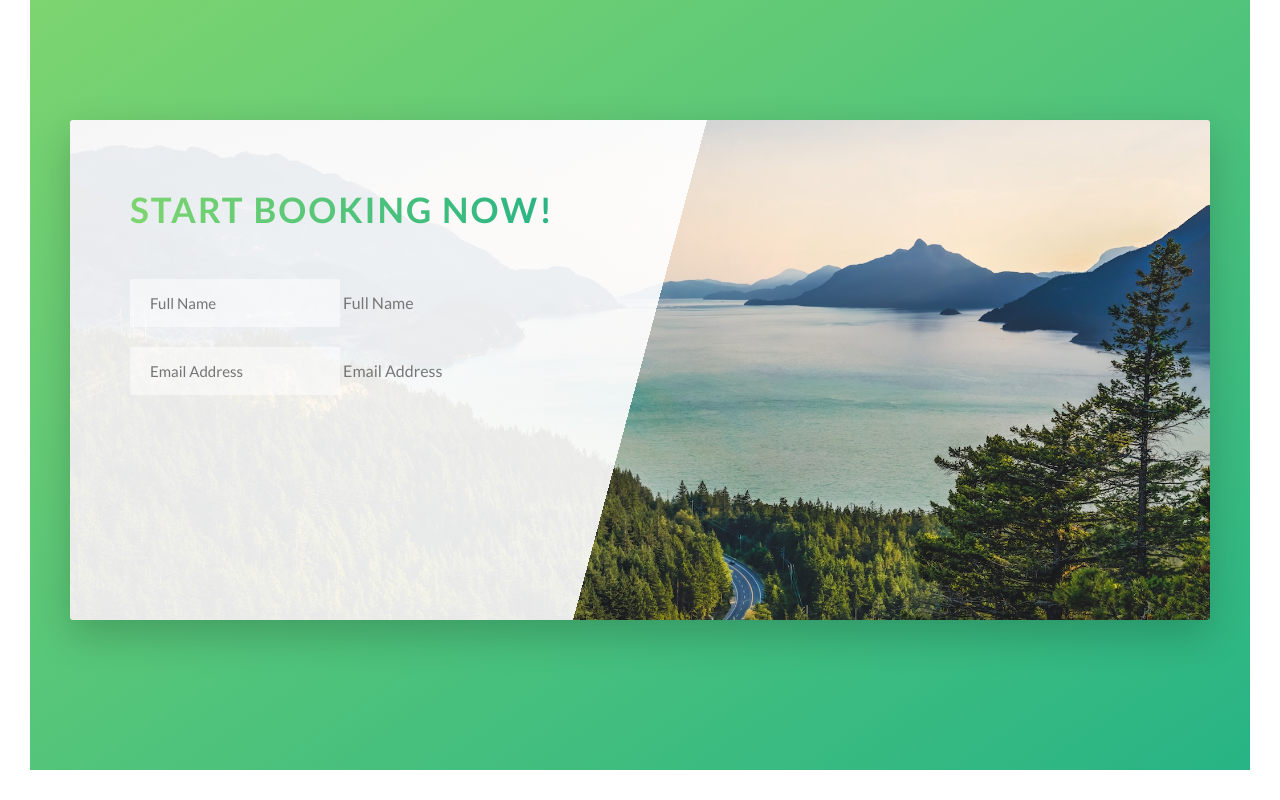
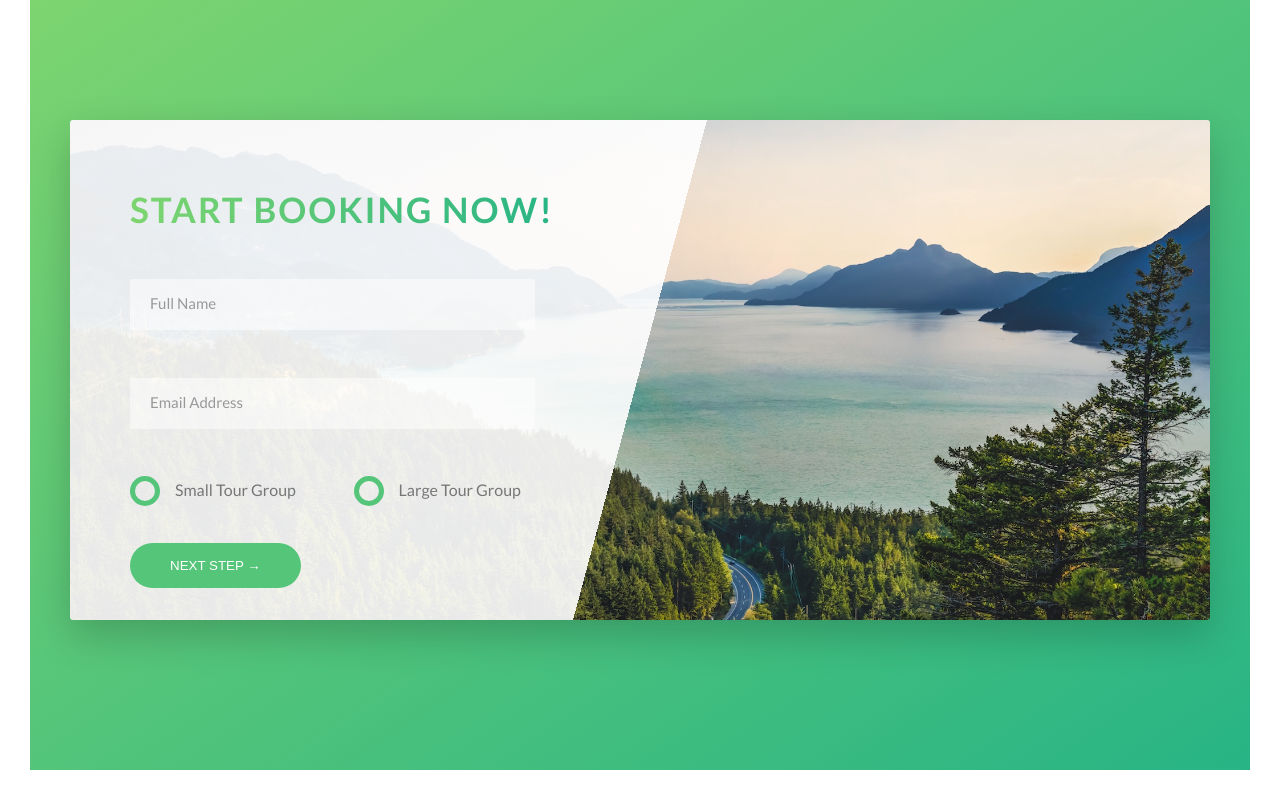
Before and after one commit to harrygothold/natours, a website: page index.html in a window 1280 px wide. Shown: the part 4502-5302 px from the top of the page. Drawn offline with Linux system fonts and the light colour scheme.

Commit message:
finished booking section

```diff
--- a/index.html
+++ b/index.html
@@ -294,6 +294,25 @@
                 <input id="email" type="email" class="form__input" placeholder="Email Address" required>
                 <label for="email" class="form__label">Email Address</label>
               </div>
+              <div class="form__group u-margin-bottom-medium">
+                <div class="form__radio-group">
+                  <input type="radio" class="form__radio-input" id="small" name='size'>
+                  <label for="small" class="form__radio-label">
+                    <span class="form__radio-button"></span>
+                    Small Tour Group
+                  </label>
+                </div>
+                <div class="form__radio-group">
+                  <input type="radio" class="form__radio-input" id="large" name="size">
+                  <label for="large" class="form__radio-label">
+                    <span class="form__radio-button"></span>
+                    Large Tour Group
+                  </label>
+                </div>
+              </div>
+              <div class="form__group">
+                <button class="btn btn--green">Next Step &rarr;</button>
+              </div>
             </form>
           </div>
         </div>
--- a/sass/abstracts/_variables.scss
+++ b/sass/abstracts/_variables.scss
@@ -11,6 +11,7 @@ $color-tertiary-dark: #5643fa;
 
 
 $color-grey-dark: #777;
+$color-grey-dark-2: #999;
 $color-white: #fff;
 $color-black: rgba(0, 0, 0, 0.2);
 $color-grey-light-1: #f7f7f7;
--- a/sass/base/_utilities.scss
+++ b/sass/base/_utilities.scss
@@ -1,23 +1,23 @@
 .u-center-text {
-    text-align: center;
+    text-align: center !important;
 }
 
 .u-margin-bottom-big {
-    margin-bottom: 8rem;
+    margin-bottom: 8rem !important;
 }
 
 .u-margin-bottom-medium {
-    margin-bottom: 4rem;
+    margin-bottom: 4rem !important;
 }
 
 .u-margin-bottom-small {
-    margin-bottom: 1.5rem;
+    margin-bottom: 1.5rem !important;
 }
 
 .u-margin-top-big {
-    margin-top: 8rem;
+    margin-top: 8rem !important;
 }
 
 .u-margin-top-huge {
-    margin-top: 10rem;
+    margin-top: 10rem !important;
 }
--- a/sass/components/_button.scss
+++ b/sass/components/_button.scss
@@ -1,4 +1,5 @@
 .btn {
+  &,
   &:link,
   &:visited {
     text-transform: uppercase;
@@ -8,6 +9,10 @@
     border-radius: 100px;
     transition: all 0.2s;
     position: relative;
+
+    //change for the <button> element
+    border: none;
+    cursor: pointer;
   }
 
   &:hover {
@@ -20,9 +25,11 @@
     }
   }
 
-  &:active {
+  &:active,
+  &:focus {
     transform: translateY(-1px);
     box-shadow: 0 0.5rem 1rem $color-black;
+    outline: none;
   }
 
   &--white {
--- a/sass/components/_form.scss
+++ b/sass/components/_form.scss
@@ -6,19 +6,89 @@
         background-color: rgba($color-white, .5);
         border: none;
         font-family: inherit;
-    }
+        border-bottom: 3px solid transparent;
+        width: 90%;
+        display: block;
+        color: inherit;
+        transition: all .3s;
 
-    &__input:focus {
-        outline: none;
-        box-shadow: 0 1rem 2rem rgba($color-black, .1);
-        border-bottom: 3px solid $color-primary;
+        &:focus {
+            outline: none;
+            box-shadow: 0 1rem 2rem rgba($color-black, .1);
+            border-bottom: 3px solid $color-primary;
+        }
+
+        &:focus:invalid {
+            border-bottom: 3px solid $color-secondary-dark;
+        }
+
+        &::-webkit-input-placeholder {
+            color: $color-grey-dark-2;
+        }
     }
 
     &__label {
+        font-size: 1.2rem;
+        font-weight: 700;
+        margin-left: 2rem;
+        margin-top: .7rem;
+        display: block;
+        transition: all .3s;
+    }
 
+    &__input:placeholder-shown + &__label{
+        opacity: 0;
+        visibility: hidden;
+        transform: translateY(-4rem);
     }
 
     &__group:not(:last-child) {
         margin-bottom: 2rem;
     }
+
+    &__radio-group {
+        width: 49%;
+        display: inline-block;
+    }
+
+    &__radio-input {
+        display: none;
+    }
+
+    &__radio-label {
+        font-size: $default-font-size;
+        cursor: pointer;
+        position: relative;
+        padding-left: 4.5rem;
+    }
+
+    &__radio-button {
+        height: 3rem;
+        width: 3rem;
+        border: 5px solid $color-primary;
+        border-radius: 50%;
+        display: inline-block;
+        position: absolute;
+        left: 0;
+        top: -.4rem;
+
+
+        &::after {
+            content: '';
+            display: block;
+            height: 1.3rem;
+            width: 1.3rem;
+            border-radius: 50%;
+            position: absolute;
+            top: 50%;
+            left: 50%;
+            transform: translate(-50%, -50%);
+            background-color: $color-primary;
+            opacity: 0;
+            transition: opacity .2s;
+        }
+    }
+    &__radio-input:checked ~ &__radio-label &__radio-button::after {
+        opacity: 1;
+    }
 }
```
Also changed, not shown: css/style.css.
